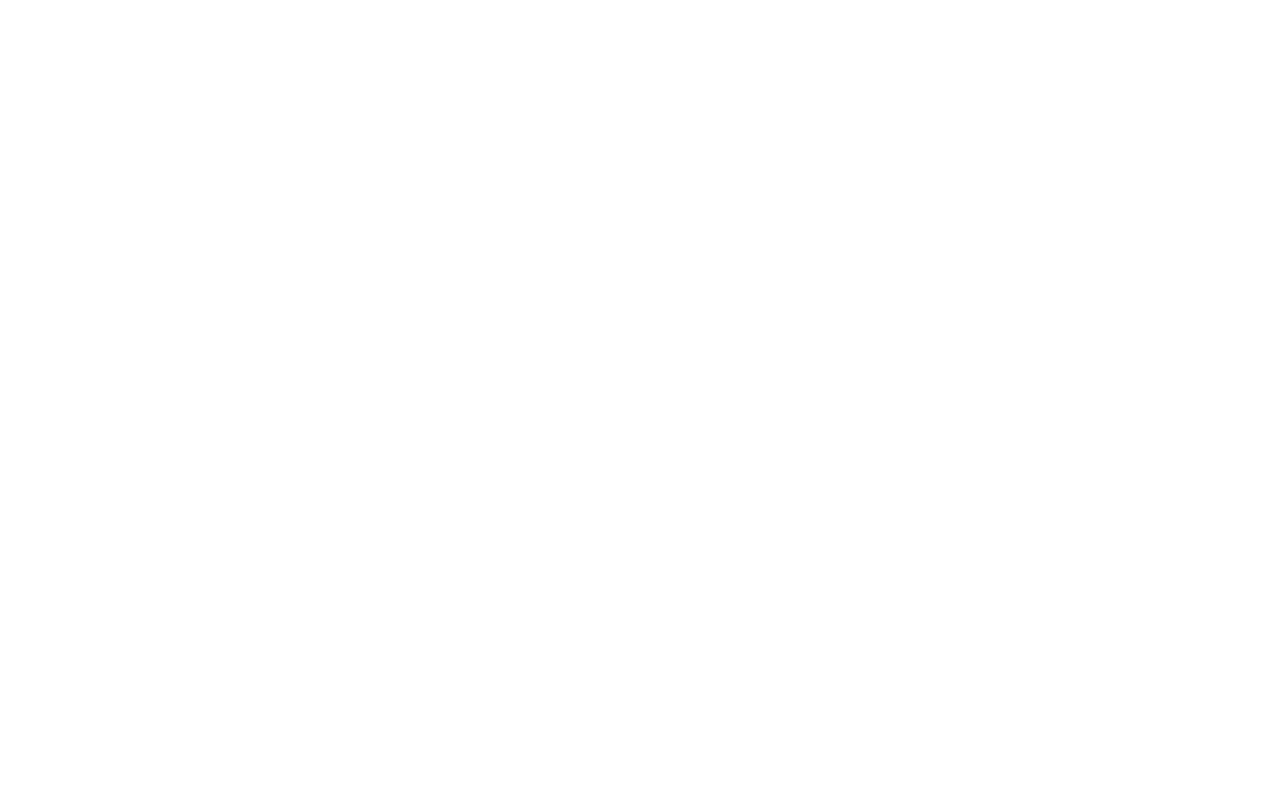
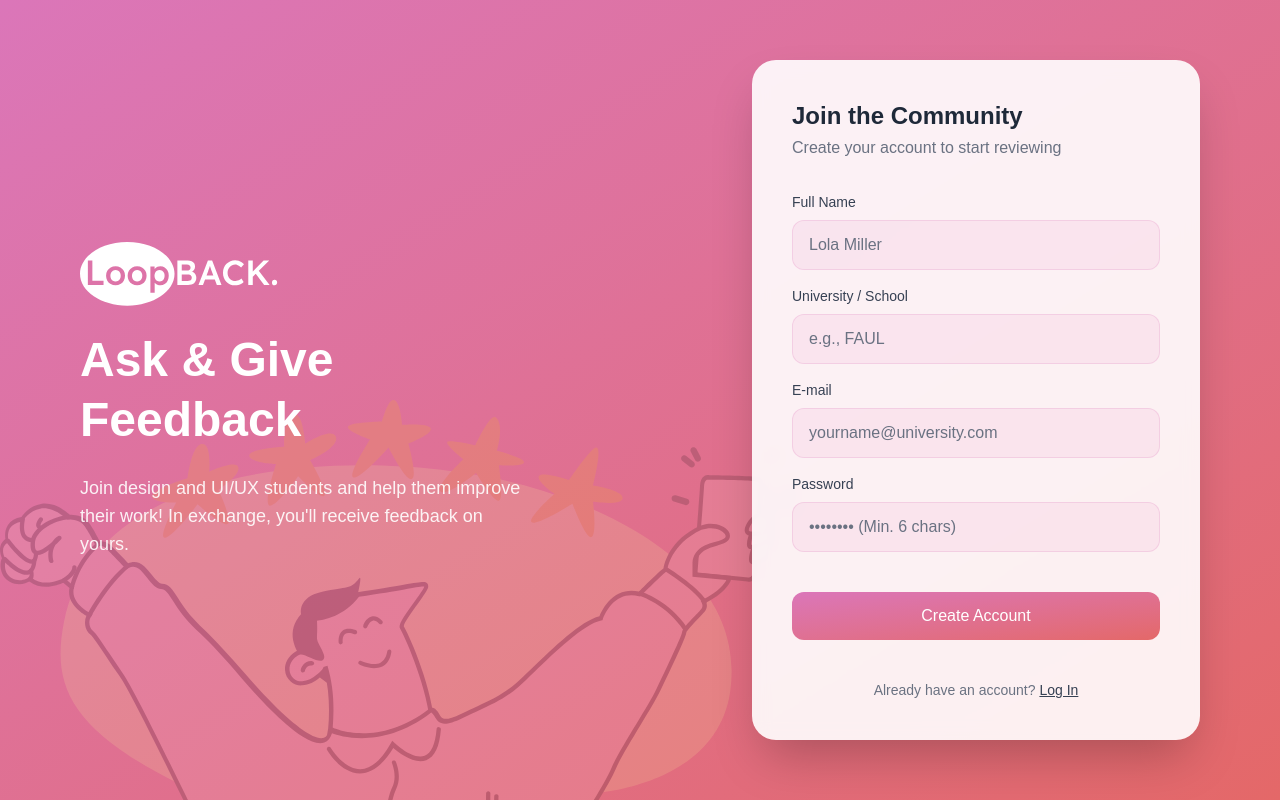
Before and after one commit to ui-raquel/loopback, a React (Vite) app: page /register in a window 1280 px wide. Before the commit this address had no page. Built offline with nearby package versions, Linux system fonts and the light colour scheme.

Commit message:
feat: implement user registration and login functionality with Firebase

```diff
--- a/src/App.tsx
+++ b/src/App.tsx
@@ -7,6 +7,7 @@ import Credits from './pages/Credits';
 import MyReviews from './pages/MyReviews';
 import FindPeers from './pages/FindPeers';
 import Settings from './pages/Settings';
+import Register from './pages/Register';
 
 function App() {
   return (
@@ -21,6 +22,7 @@ function App() {
         <Route path="/reviews" element={<MyReviews />} />
         <Route path="/peers" element={<FindPeers />} />
         <Route path="/settings" element={<Settings />} />
+        <Route path="/register" element={<Register />} />
       </Routes>
     </BrowserRouter>
   )
--- a/src/components/HeroSection.tsx
+++ b/src/components/HeroSection.tsx
@@ -1,5 +1,3 @@
-// import React from 'react';
-
 export function HeroSection() {
     return (
         <div className="flex flex-col items-start max-w-md text-white">
--- a/src/components/LoginForm.tsx
+++ b/src/components/LoginForm.tsx
@@ -1,34 +1,54 @@
-import React from 'react';
+import React, { useState } from 'react';
 import { useNavigate } from 'react-router-dom';
-import { InputField } from './InputField'; // Ajusta o caminho de importação conforme necessário
+import { InputField } from './InputField';
+import { auth } from '../firebase';
+import { signInWithEmailAndPassword } from 'firebase/auth';
 
 export function LoginForm() {
     const navigate = useNavigate();
+    const [email, setEmail] = useState('');
+    const [password, setPassword] = useState('');
+    const [error, setError] = useState('');
 
-    const handleLogin = (e: React.FormEvent) => {
+    const handleLogin = async (e: React.FormEvent) => {
         e.preventDefault();
-        navigate('/feed');
+        setError('');
+
+        try {
+            await signInWithEmailAndPassword(auth, email, password);
+            navigate('/feed');
+        } catch (err: any) {
+            console.error("Erro de login:", err);
+            setError("Invalid credentials. Please check your email and password.");
+        }
     };
 
     return (
         <div className="w-full max-w-md bg-white/90 backdrop-blur-sm rounded-3xl shadow-2xl p-10">
-            <h2 className="text-2xl font-bold text-gray-800 mb-1">
-                Let's Get Started!
-            </h2>
+            <h2 className="text-2xl font-bold text-gray-800 mb-1">Let's Get Started!</h2>
             <p className="text-gray-500 mb-8">Log in to join your peers</p>
 
+            {error && (
+                <div className="bg-red-50 text-red-600 text-sm p-3 rounded-lg mb-4 border border-red-100">
+                    {error}
+                </div>
+            )}
+
             <form onSubmit={handleLogin}>
-                {/* Utilizamos o nosso componente reutilizável */}
                 <InputField
                     label="E-mail"
                     type="email"
                     placeholder="yourname@university.com"
+                    value={email}
+                    onChange={(e: React.ChangeEvent<HTMLInputElement>) => setEmail(e.target.value)}
                 />
 
                 <InputField
                     label="Password"
                     type="password"
                     placeholder="••••••••"
+                    value={password}
+                    onChange={(e: React.ChangeEvent<HTMLInputElement>) => setPassword(e.target.value)}
                 />
 
                 <label className="flex items-center gap-2 mb-8 mt-4 text-sm text-gray-600">
@@ -45,7 +65,11 @@ export function LoginForm() {
 
                 <p className="text-center text-sm text-gray-500 mt-6">
                     Don't have an account?{' '}
-                    <span className="underline font-medium text-gray-700 cursor-pointer">
+                    {/* Alterámos aqui: em vez de mudar o estado, navega para a nova página */}
+                    <span
+                        onClick={() => navigate('/register')}
+                        className="underline font-medium text-gray-700 cursor-pointer hover:text-brand-pink"
+                    >
                         Sign Up
                     </span>
                 </p>
--- a/src/pages/Login.tsx
+++ b/src/pages/Login.tsx
@@ -1,4 +1,3 @@
-// import React from 'react';
 import { HeroSection } from '../components/HeroSection.tsx';
 import { LoginForm } from '../components/LoginForm.tsx';
 
--- /dev/null
+++ b/src/pages/Register.tsx
@@ -0,0 +1,127 @@
+import React, { useState } from 'react';
+import { useNavigate } from 'react-router-dom';
+import { HeroSection } from '../components/HeroSection';
+import { InputField } from '../components/InputField';
+
+// Importamos a Autenticação e a Base de Dados
+import { auth, db } from '../firebase';
+import { createUserWithEmailAndPassword, updateProfile } from 'firebase/auth';
+import { doc, setDoc } from 'firebase/firestore';
+
+export default function Register() {
+    return (
+        <div className="min-h-screen w-full bg-gradient-to-br from-brand-pink to-brand-red flex flex-col lg:flex-row items-center justify-between px-8 lg:px-20 py-10 gap-10 overflow-y-auto">
+            {/* left side - Branding */}
+            <HeroSection />
+
+            {/* right side - Form */}
+            <RegisterForm />
+        </div>
+    );
+}
+
+function RegisterForm() {
+    const navigate = useNavigate();
+
+    // Os nossos 4 campos essenciais
+    const [name, setName] = useState('');
+    const [university, setUniversity] = useState('');
+    const [email, setEmail] = useState('');
+    const [password, setPassword] = useState('');
+    const [error, setError] = useState('');
+
+    const handleRegister = async (e: React.FormEvent) => {
+        e.preventDefault();
+        setError('');
+
+        try {
+            // 1. Criar o utilizador na Autenticação do Firebase
+            const userCredential = await createUserWithEmailAndPassword(auth, email, password);
+            const user = userCredential.user;
+
+            // 2. Adicionar o Nome ao perfil básico do Firebase
+            await updateProfile(user, { displayName: name });
+
+            // 3. Guardar os dados extra na Base de Dados (Firestore)
+            // Criamos um documento na coleção "users" com o ID único do utilizador
+            await setDoc(doc(db, "users", user.uid), {
+                name: name,
+                email: email,
+                university: university,
+                credits: 0, // Toda a gente começa com 0 créditos!
+                createdAt: new Date().toISOString()
+            });
+
+            // 4. Redirecionar para o feed
+            navigate('/feed');
+
+        } catch (err: any) {
+            console.error("Erro no registo:", err);
+            setError("Error creating account. Ensure your password is at least 6 characters long.");
+        }
+    };
+
+    return (
+        <div className="w-full max-w-md bg-white/90 backdrop-blur-sm rounded-3xl shadow-2xl p-10">
+            <h2 className="text-2xl font-bold text-gray-800 mb-1">Join the Community</h2>
+            <p className="text-gray-500 mb-8">Create your account to start reviewing</p>
+
+            {error && (
+                <div className="bg-red-50 text-red-600 text-sm p-3 rounded-lg mb-4 border border-red-100">
+                    {error}
+                </div>
+            )}
+
+            <form onSubmit={handleRegister} className="space-y-4">
+                <InputField
+                    label="Full Name"
+                    type="text"
+                    placeholder="Lola Miller"
+                    value={name}
+                    onChange={(e: React.ChangeEvent<HTMLInputElement>) => setName(e.target.value)}
+                />
+
+                <InputField
+                    label="University / School"
+                    type="text"
+                    placeholder="e.g., FAUL"
+                    value={university}
+                    onChange={(e: React.ChangeEvent<HTMLInputElement>) => setUniversity(e.target.value)}
+                />
+
+                <InputField
+                    label="E-mail"
+                    type="email"
+                    placeholder="yourname@university.com"
+                    value={email}
+                    onChange={(e: React.ChangeEvent<HTMLInputElement>) => setEmail(e.target.value)}
+                />
+
+                <InputField
+                    label="Password"
+                    type="password"
+                    placeholder="•••••••• (Min. 6 chars)"
+                    value={password}
+                    onChange={(e: React.ChangeEvent<HTMLInputElement>) => setPassword(e.target.value)}
+                />
+
+                <button
+                    type="submit"
+                    className="w-full bg-gradient-to-br from-brand-pink to-brand-red text-white font-medium py-3 rounded-xl hover:opacity-90 transition cursor-pointer mt-6"
+                >
+                    Create Account
+                </button>
+
+                <p className="text-center text-sm text-gray-500 mt-6">
+                    Already have an account?{' '}
+                    <span
+                        onClick={() => navigate('/login')}
+                        className="underline font-medium text-gray-700 cursor-pointer hover:text-brand-pink"
+                    >
+                        Log In
+                    </span>
+                </p>
+            </form>
+        </div>
+    );
+}
```
